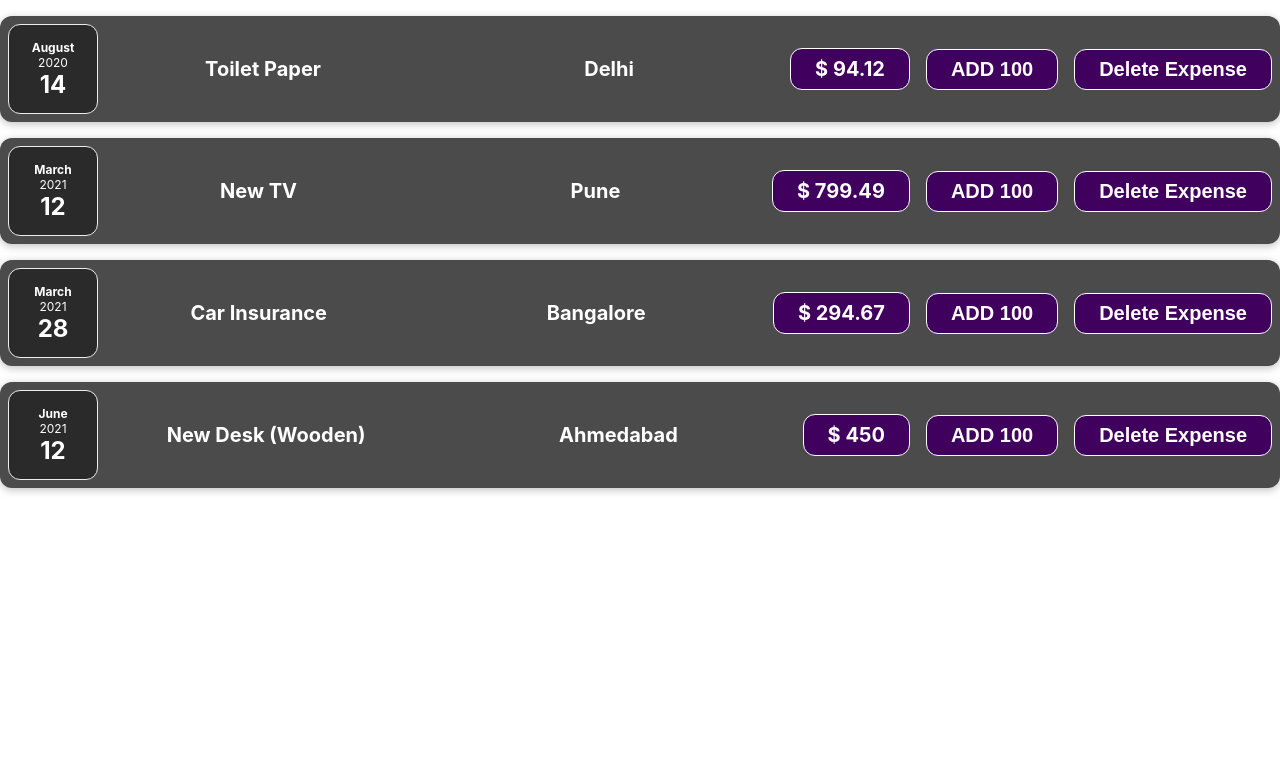
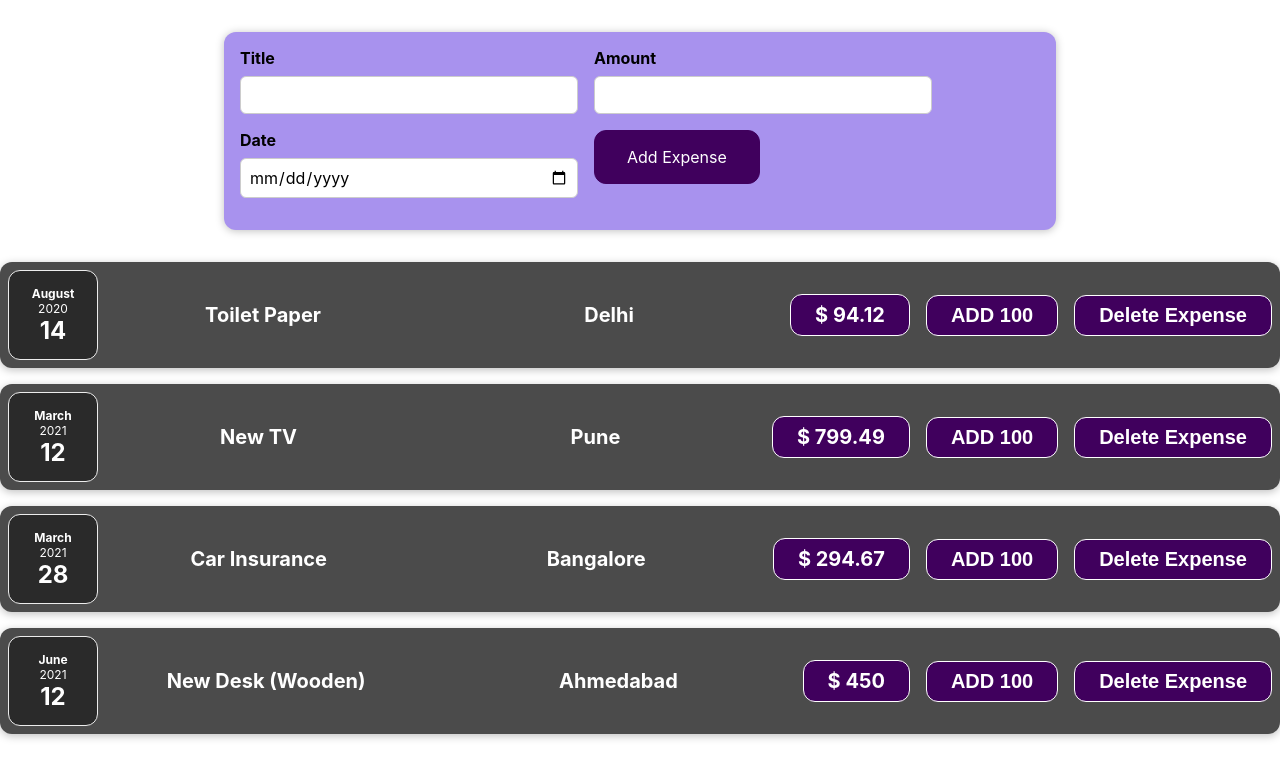
Before and after one commit to JaiminSheladiya/sharpener-practice, a React (Create React App) app in the folder first-react/: page / in a window 1280 px wide. Shown: the top 778 px of the page. Built offline with nearby package versions, Linux system fonts and the light colour scheme.

Commit message:
Creating your own first Component done

```diff
--- a/first-react/src/App.js
+++ b/first-react/src/App.js
@@ -2,6 +2,7 @@ import logo from "./logo.svg";
 import "./App.css";
 import ExpenseItem from "./components/Expenses/ExpenseItem";
 import { useState } from "react";
+import NewExpense from "./components/NewExpense/NewExpense";
 
 const App = () => {
   let [expenses,setExpenses] = useState([
@@ -42,8 +43,18 @@ const App = () => {
 
   }
 
+  function addItem(item) {
+    // expenses.push(item);
+    item.id = `e${expenses.length + 1}`
+    item.amount = +(item.amount)
+    let newArr  = [...expenses  ,item]
+    setExpenses(newArr)
+  }
+
+
   return (
     <div className="App">
+      <NewExpense addItem={addItem} />
       {expenses.map((e) => (
         <ExpenseItem
           key={e.id}
--- /dev/null
+++ b/first-react/src/components/NewExpense/ExpenseForm.css
@@ -0,0 +1,26 @@
+.new-expense__controls {
+  display: flex;
+  flex-wrap: wrap;
+  gap: 1rem;
+  margin-bottom: 1rem;
+  text-align: left;
+}
+
+.new-expense__control label {
+  font-weight: bold;
+  margin-bottom: 0.5rem;
+  display: block;
+}
+
+.new-expense__control input {
+  font: inherit;
+  padding: 0.5rem;
+  border-radius: 6px;
+  border: 1px solid #ccc;
+  width: 20rem;
+  max-width: 100%;
+}
+
+.new-expense__actions {
+  text-align: right;
+}
--- /dev/null
+++ b/first-react/src/components/NewExpense/ExpenseForm.jsx
@@ -0,0 +1,72 @@
+import React, { useState } from "react";
+import "./ExpenseForm.css";
+const ExpenseForm = ({addItem}) => {
+  const [title, setTitle] = useState("");
+  const [amount, setAmount] = useState("");
+  const [time, setTime] = useState("");
+  // const initialData = { title: "", amount: "", time: "" };
+  // const [data,setData] = useState(initialData)
+// console.log(data)
+  const titleChangeHandler = (e) => {
+    setTitle(e.target.value);
+  };
+
+  const dateChangeHandler = (e) => {
+    setTime(e.target.value);
+  };
+  const amountChangeHandler = (e) => {
+    setAmount(e.target.value);
+  };
+
+  function handleSubmit(e){
+    e.preventDefault()
+    // console.log(data)
+    const data = {
+      title: title,
+      amount: amount,
+      date : new Date(time)
+    }
+    setTitle('')
+    setTime('')
+    setAmount("")
+    console.log(data)
+    addItem(data)
+
+  }
+
+  return (
+    <form onSubmit={handleSubmit}>
+      <div className="new-expense__controls">
+        <div className="new-expense__control">
+          <label>Title</label>
+          <input type="text" value={title} onChange={titleChangeHandler} />
+        </div>
+        <div className="new-expense__control">
+          <label>Amount</label>
+          <input
+            type="number"
+            min="0.01"
+            step="0.01"
+            value={amount}
+            onChange={amountChangeHandler}
+          />
+        </div>
+        <div className="new-expense__control">
+          <label>Date</label>
+          <input
+            type="date"
+            min="2020-01-01"
+            max="2023-12-31"
+            value={time}
+            onChange={dateChangeHandler}
+          />
+        </div>
+        <div className="new-expense__actions">
+          <button type="submit" >Add Expense</button>
+        </div>
+      </div>
+    </form>
+  );
+};
+
+export default ExpenseForm;
--- /dev/null
+++ b/first-react/src/components/NewExpense/NewExpense.css
@@ -0,0 +1,38 @@
+.new-expense {
+  background-color: #a892ee;
+  padding: 1rem;
+  margin: 2rem auto;
+  width: 50rem;
+  max-width: 95%;
+  border-radius: 12px;
+  text-align: center;
+  box-shadow: 0 1px 8px rgba(0, 0, 0, 0.25);
+}
+
+.new-expense button {
+  font: inherit;
+  cursor: pointer;
+  padding: 1rem 2rem;
+  border: 1px solid #40005d;
+  background-color: #40005d;
+  color: white;
+  border-radius: 12px;
+  margin-right: 1rem;
+}
+
+.new-expense button:hover,
+.new-expense button:active {
+  background-color: #510674;
+  border-color: #510674;
+}
+
+.new-expense button.alternative {
+  color: #220131;
+  border-color: transparent;
+  background-color: transparent;
+}
+
+.new-expense button.alternative:hover,
+.new-expense button.alternative:active {
+  background-color: #ddb3f8;
+}
--- /dev/null
+++ b/first-react/src/components/NewExpense/NewExpense.jsx
@@ -0,0 +1,14 @@
+import React from 'react'
+import ExpenseForm from './ExpenseForm'
+import './NewExpense.css'
+
+const NewExpense = ({ addItem }) => {
+
+  return (
+    <div className="new-expense">
+      <ExpenseForm addItem={addItem} />
+    </div>
+  );
+};
+
+export default NewExpense
```
